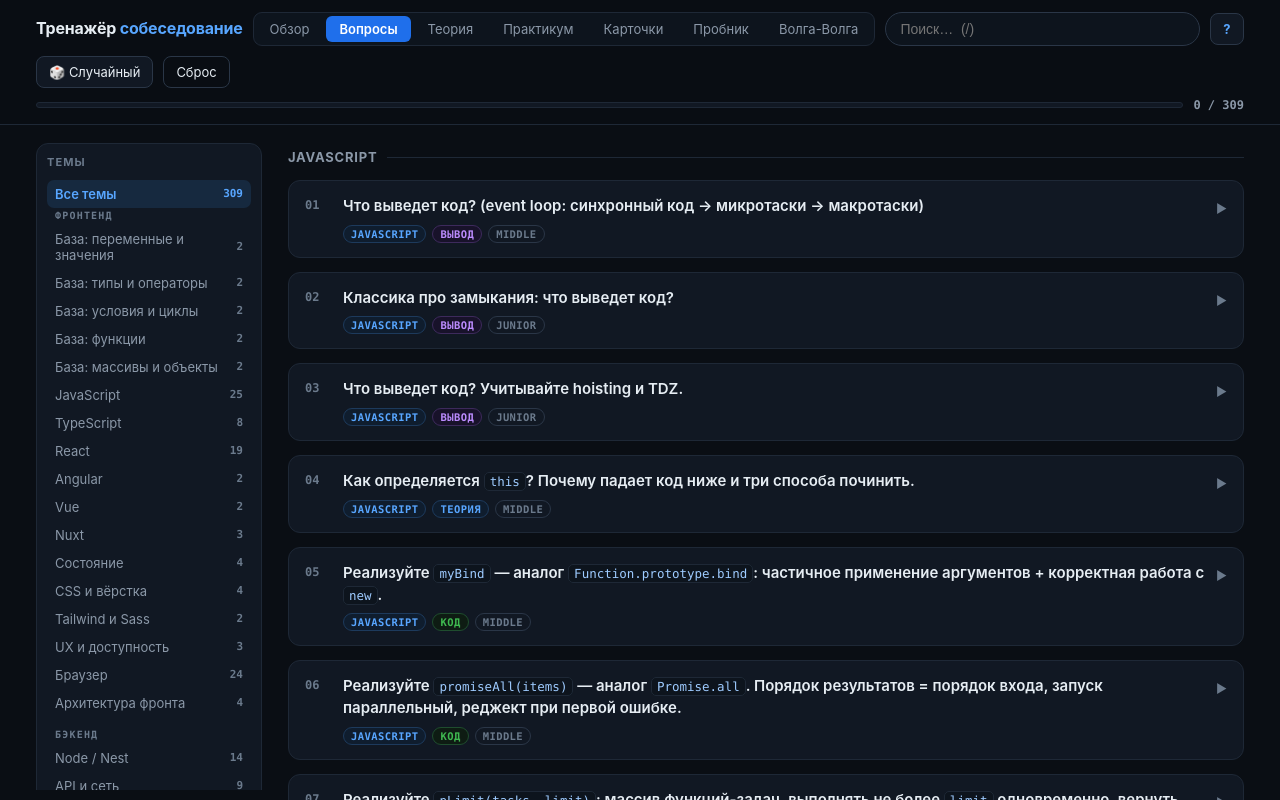
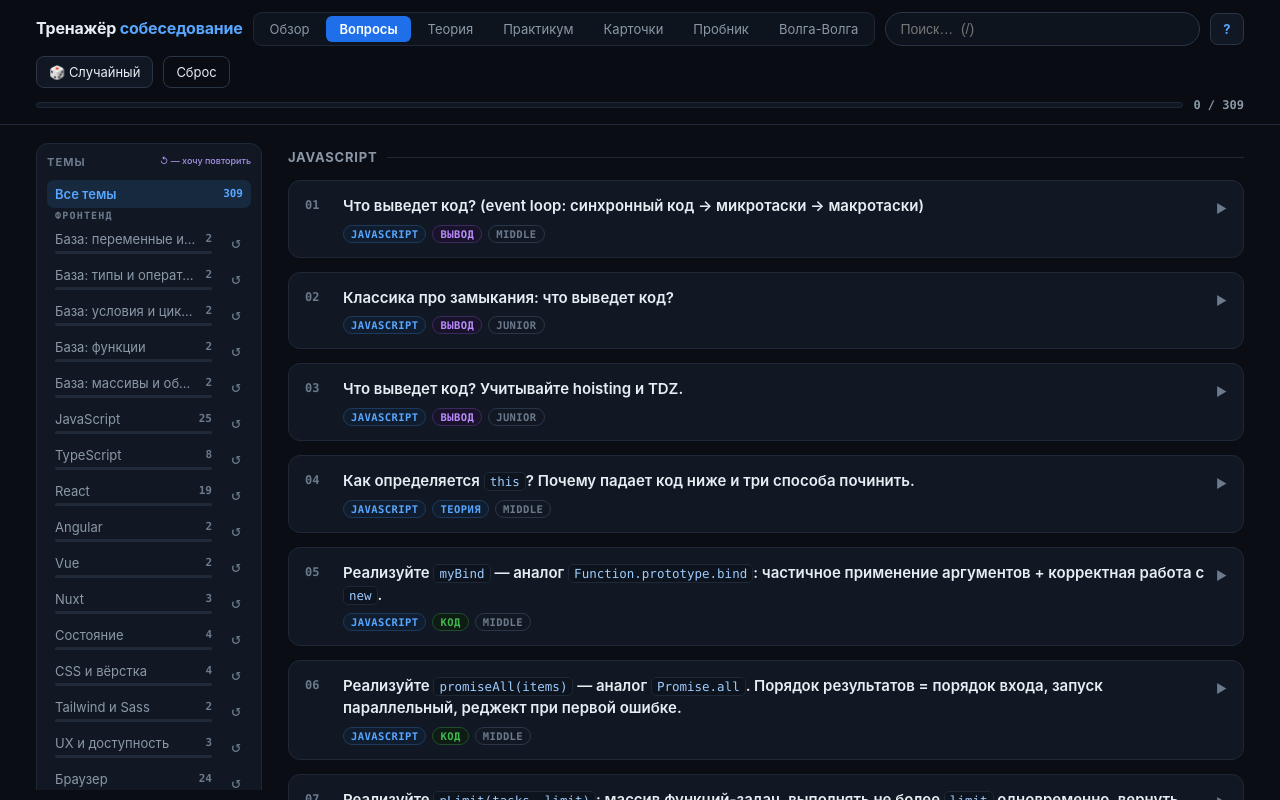
Before and after one commit to sttokweex/trainers, a React (Vite) app: page /#/interview in a window 1280 px wide. Shown: the top 800 px of the page. Built offline with nearby package versions, Linux system fonts and the light colour scheme.

Commit message:
Show topic progress and review markers

```diff
--- a/src/app/App.tsx
+++ b/src/app/App.tsx
@@ -44,7 +44,7 @@ function Trainer({ pack }: { pack: ContentPack }) {
   const { filters, set } = useFilters(pack)
   const {
     marks, toggleMark, cardsKnown, toggleCard, planDone, togglePlan, theoryDone, toggleTheory,
-    reset, known, repeat,
+    reset, known, repeat, topicReviews, toggleTopicReview,
     notes, setNote, reviews, recordAttempt, bookmarks, addBookmark, removeBookmark, exportProgress, importProgress,
   } = useProgress(pack)
 
@@ -153,6 +153,28 @@ function Trainer({ pack }: { pack: ContentPack }) {
     for (const x of src) map.set(x.topic, (map.get(x.topic) ?? 0) + 1)
     return map
   }, [pack, mode])
+
+  // Для теории и вопросов сайдбар показывает уже пройденное по каждой теме.
+  const topicProgress = useMemo(() => {
+    const result = new Map<string, { done: number; total: number; repeat: number }>()
+    if (mode === 'theory') {
+      for (const item of pack.theory) {
+        const row = result.get(item.topic) ?? { done: 0, total: 0, repeat: 0 }
+        row.total += 1
+        if (theoryDone[item.id]) row.done += 1
+        result.set(item.topic, row)
+      }
+    } else if (mode === 'questions') {
+      for (const item of pack.questions) {
+        const row = result.get(item.topic) ?? { done: 0, total: 0, repeat: 0 }
+        row.total += 1
+        if (marks[item.id] === 'know') row.done += 1
+        if (marks[item.id] === 'repeat') row.repeat += 1
+        result.set(item.topic, row)
+      }
+    }
+    return result
+  }, [mode, pack, theoryDone, marks])
 
   const listed: (Question | TheoryArticle)[] = mode === 'theory' ? theory : questions
   /** Группировка по теме целиком, а не по соседним элементам: если статьи одной
@@ -322,7 +344,7 @@ function Trainer({ pack }: { pack: ContentPack }) {
         {showSidebar && (
         <aside className="side" ref={sideRef}>
           <div className="side-box">
-            <h4>Темы</h4>
+            <h4>Темы <span className="topic-review-help">↺ — хочу повторить</span></h4>
             <button
               type="button" className={'tp' + (filters.topic === 'all' ? ' on' : '')}
               onClick={() => changeFilters({ topic: 'all' })}
@@ -335,15 +357,31 @@ function Trainer({ pack }: { pack: ContentPack }) {
               // сжимается в одну колонку вместо того, чтобы её кнопки сами оборачивались.
               <Fragment key={cat.name || 'all'}>
                 {cat.name && cat.topics.length > 0 && <div className="cat">{cat.name}</div>}
-                {cat.topics.map((t) => (
-                  <button
-                    key={t} type="button"
-                    className={'tp' + (filters.topic === t ? ' on' : '')}
-                    onClick={() => changeFilters({ topic: t })}
-                  >
-                    <span>{t}</span><b>{topicCounts.get(t) ?? 0}</b>
-                  </button>
-                ))}
+                {cat.topics.map((t) => {
+                  const progress = topicProgress.get(t)
+                  const percent = progress?.total ? Math.round(progress.done / progress.total * 100) : 0
+                  const needsReview = Boolean(topicReviews[t])
+                  return <div className="topic-entry" key={t}>
+                    <button
+                      type="button"
+                      className={'tp tp-topic' + (filters.topic === t ? ' on' : '')}
+                      onClick={() => changeFilters({ topic: t })}
+                      title={progress ? `Пройдено ${progress.done} из ${progress.total}${progress.repeat ? ` · на повторение отмечено: ${progress.repeat}` : ''}` : t}
+                      aria-label={`${t}${progress ? `, пройдено ${progress.done} из ${progress.total}` : ''}${progress?.repeat ? `, на повторение ${progress.repeat}` : ''}`}
+                    >
+                      <span className="topic-label">{t}</span><b>{topicCounts.get(t) ?? 0}</b>
+                      {progress && <span className="topic-progress" aria-hidden="true"><i style={{ width: `${percent}%` }} /></span>}
+                    </button>
+                    <button
+                      type="button"
+                      className={'topic-review' + (needsReview ? ' on' : '')}
+                      aria-label={needsReview ? `Снять пометку «повторить» для темы «${t}»` : `Отметить тему «${t}» для повторения`}
+                      aria-pressed={needsReview}
+                      title={needsReview ? 'Убрать из списка на повторение' : 'Отметить: хочу повторить'}
+                      onClick={() => toggleTopicReview(t)}
+                    >↺</button>
+                  </div>
+                })}
               </Fragment>
             ))}
           </div>
--- a/src/engine/hooks/useProgress.ts
+++ b/src/engine/hooks/useProgress.ts
@@ -38,6 +38,8 @@ export function useProgress(pack: ContentPack) {
   const [bookmarks, setBookmarks] = useState<Record<string, TheoryBookmark>>(() => read<Record<string, TheoryBookmark>>('interview-trainer-theory-bookmarks', {}))
   const [notes, setNotes] = useState<Record<string, string>>(() => (keys.notes ? read<Record<string, string>>(keys.notes, {}) : {}))
   const [reviews, setReviews] = useState<Reviews>(() => (keys.reviews ? read<Reviews>(keys.reviews, {}) : {}))
+  // Ручная пометка темы, к которой хочется вернуться позже.
+  const [topicReviews, setTopicReviews] = useState<Flags>(() => read<Flags>('interview-trainer-topic-reviews', {}))
   useEffect(() => { save(keys.marks, marks) }, [keys.marks, marks])
   useEffect(() => { if (keys.cards) save(keys.cards, cardsKnown) }, [keys.cards, cardsKnown])
   useEffect(() => { if (keys.plan) save(keys.plan, planDone) }, [keys.plan, planDone])
@@ -45,6 +47,7 @@ export function useProgress(pack: ContentPack) {
   useEffect(() => { save('interview-trainer-theory-bookmarks', bookmarks) }, [bookmarks])
   useEffect(() => { if (keys.notes) save(keys.notes, notes) }, [keys.notes, notes])
   useEffect(() => { if (keys.reviews) save(keys.reviews, reviews) }, [keys.reviews, reviews])
+  useEffect(() => { save('interview-trainer-topic-reviews', topicReviews) }, [topicReviews])
 
   /** Повторный клик по той же отметке снимает её. */
   const toggleMark = useCallback((id: string, mark: Mark) => {
@@ -79,6 +82,15 @@ export function useProgress(pack: ContentPack) {
       return next
     })
   }, [keys.theory])
+
+  const toggleTopicReview = useCallback((topic: string) => {
+    setTopicReviews((prev) => {
+      const next = { ...prev }
+      if (next[topic]) delete next[topic]
+      else next[topic] = true
+      return next
+    })
+  }, [])
 
   const setNote = useCallback((id: string, value: string) => {
     setNotes((prev) => {
@@ -119,20 +131,20 @@ export function useProgress(pack: ContentPack) {
   }, [])
 
   const reset = useCallback(() => {
-    setMarks({}); setCardsKnown({}); setPlanDone({}); setTheoryDone({}); setNotes({}); setReviews({}); setBookmarks({})
+    setMarks({}); setCardsKnown({}); setPlanDone({}); setTheoryDone({}); setNotes({}); setReviews({}); setBookmarks({}); setTopicReviews({})
     window.dispatchEvent(new Event('interview-trainer-progress-reset'))
   }, [])
 
   const exportProgress = useCallback(() => JSON.stringify({
-    pack: pack.id, version: 1, exportedAt: new Date().toISOString(), marks, cardsKnown, planDone, theoryDone, notes, reviews, bookmarks,
-  }, null, 2), [pack.id, marks, cardsKnown, planDone, theoryDone, notes, reviews, bookmarks])
+    pack: pack.id, version: 1, exportedAt: new Date().toISOString(), marks, cardsKnown, planDone, theoryDone, notes, reviews, bookmarks, topicReviews,
+  }, null, 2), [pack.id, marks, cardsKnown, planDone, theoryDone, notes, reviews, bookmarks, topicReviews])
 
   const importProgress = useCallback((raw: string) => {
     try {
       const data = JSON.parse(raw) as Partial<{
         pack: string; version: number
         marks: Marks; cardsKnown: Flags; planDone: Flags; theoryDone: Flags
-        notes: Record<string, string>; reviews: Reviews; bookmarks: Record<string, TheoryBookmark>
+        notes: Record<string, string>; reviews: Reviews; bookmarks: Record<string, TheoryBookmark>; topicReviews: Flags
       }>
       if (!data || typeof data !== 'object') return false
       if (data.pack && data.pack !== pack.id) return false
@@ -144,6 +156,7 @@ export function useProgress(pack: ContentPack) {
       if (data.notes && typeof data.notes === 'object') setNotes(data.notes)
       if (data.reviews && typeof data.reviews === 'object') setReviews(data.reviews)
       if (data.bookmarks && typeof data.bookmarks === 'object') setBookmarks(data.bookmarks)
+      if (data.topicReviews && typeof data.topicReviews === 'object') setTopicReviews(data.topicReviews)
       return true
     } catch {
       return false
@@ -157,7 +170,7 @@ export function useProgress(pack: ContentPack) {
     marks, toggleMark,
     cardsKnown, toggleCard,
     planDone, togglePlan, theoryDone, toggleTheory,
-    notes, setNote, reviews, recordAttempt, bookmarks, addBookmark, removeBookmark, exportProgress, importProgress,
+    notes, setNote, reviews, recordAttempt, bookmarks, addBookmark, removeBookmark, topicReviews, toggleTopicReview, exportProgress, importProgress,
     reset, known, repeat,
   }
 }
--- a/src/engine/styles/layout.css
+++ b/src/engine/styles/layout.css
@@ -27,6 +27,7 @@
   .side{position:static; max-height:none; overflow:visible; padding-right:0}
 }
 .side h4{margin:0 0 8px; font-size:11px; text-transform:uppercase; letter-spacing:.1em; color:var(--mut2)}
+.topic-review-help{float:right; font-size:9px; font-weight:500; text-transform:none; letter-spacing:0; color:#a792e8}
 .side-box{background:var(--panel); border:1px solid var(--bd); border-radius:var(--r); padding:10px; margin-bottom:12px}
 .tp{display:flex; align-items:center; justify-content:space-between; gap:8px; width:100%; background:none; border:0; color:var(--mut);
     padding:6px 8px; border-radius:7px; cursor:pointer; font-size:13px; text-align:left}
@@ -34,10 +35,20 @@
 .tp.on{background:#16293f; color:var(--acc); font-weight:600}
 .tp b{font:600 11px var(--mono); color:var(--mut2)}
 .tp.on b{color:var(--acc)}
+.topic-entry{position:relative; display:grid; grid-template-columns:minmax(0,1fr) 28px; align-items:center; gap:3px; width:100%; margin:1px 0}
+.topic-entry .tp-topic{display:grid; grid-template-columns:minmax(0,1fr) auto; grid-template-rows:auto 3px; align-items:center; gap:4px 8px; min-width:0; margin:0; padding:6px 8px}
+.topic-label{min-width:0; overflow:hidden; text-overflow:ellipsis; white-space:nowrap}
+.topic-progress{grid-column:1/-1; display:block; height:3px; overflow:hidden; border-radius:99px; background:#202a38}
+.topic-progress i{display:block; height:100%; border-radius:inherit; background:linear-gradient(90deg,#8064e8,#4da8ff); transition:width .2s}
+.topic-review{display:grid; place-items:center; width:26px; height:26px; padding:0; border:1px solid transparent; border-radius:7px; background:transparent; color:var(--mut2); font:16px var(--mono); cursor:pointer}
+.topic-review:hover{border-color:var(--bd2); color:var(--tx); background:var(--panel2)}
+.topic-review.on{border-color:#7254bc; color:#c1aaff; background:#211b35}
 @media(max-width:900px){
   .side-box{display:flex; flex-wrap:wrap; gap:6px}
   .side h4{flex:0 0 100%}
   .tp{width:auto; border:1px solid var(--bd2)}
+  .topic-entry{flex:1 1 100%; width:auto}
+  .topic-entry .tp-topic{width:100%; border:1px solid var(--bd2)}
 }
 
 /* ячейки ответа для задач на вывод */
```
